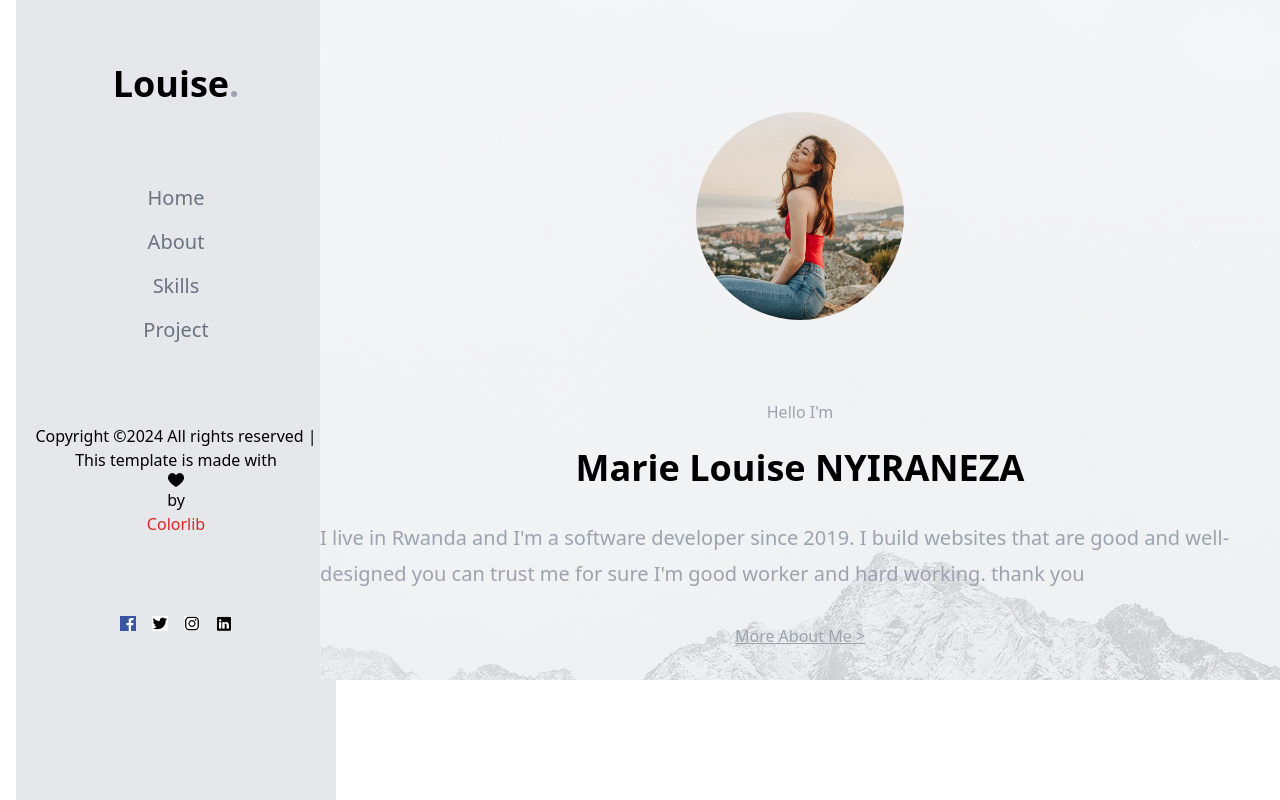
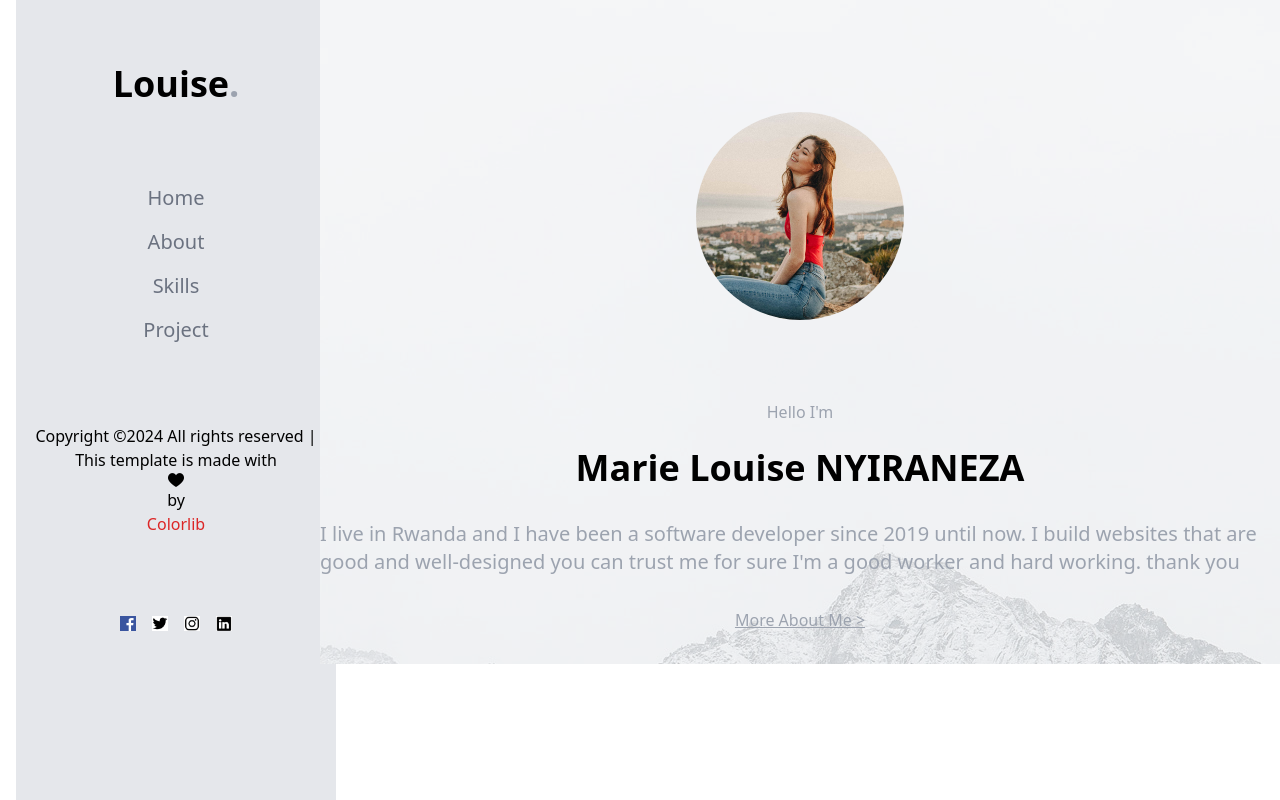
Before and after one commit to Nyiranez/my-first-potifolio, a website: page index/index.html in a window 1280 px wide. Drawn offline with nearby package versions, Linux system fonts and the light colour scheme.

Commit message:
Update index.html

```diff
--- a/index/index.html
+++ b/index/index.html
@@ -46,8 +46,8 @@
             <h1 class="text-gray-400">Hello I'm</h1>
             <h2 class="text-4xl font-bold mt-6">Marie Louise NYIRANEZA</h2>
           </div>
-          <div class="mt-8 flex flex-col justify-center items-center text-xl text-gray-400 leading-9">
-            <p>I live in Rwanda and  I'm a software developer since 2019. I build websites that are good and well-designed you can trust me for sure I'm good worker and hard working. thank you  </p>
+          <div class="mt-8 flex flex-col justify-center items-center text-xl text-gray-400 ">
+            <p>I live in Rwanda and  I have been a software developer since 2019 until now. I build websites that are good and well-designed you can trust me for sure I'm a good worker and hard working. thank you  </p>
           </div>
           <div class="flex flex-col justify-center items-center">
             <a href="" class="text-gray-400 mt-8 underline">More About Me ></a>
```
